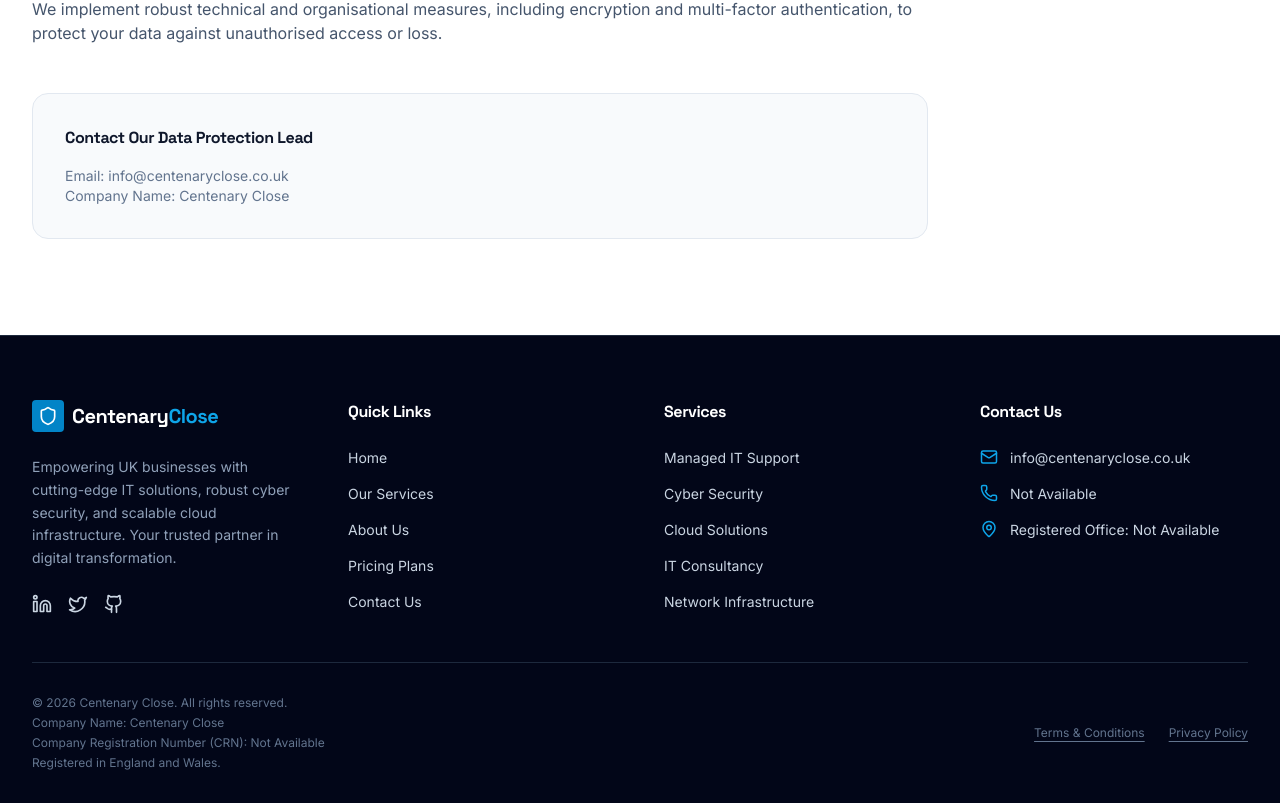
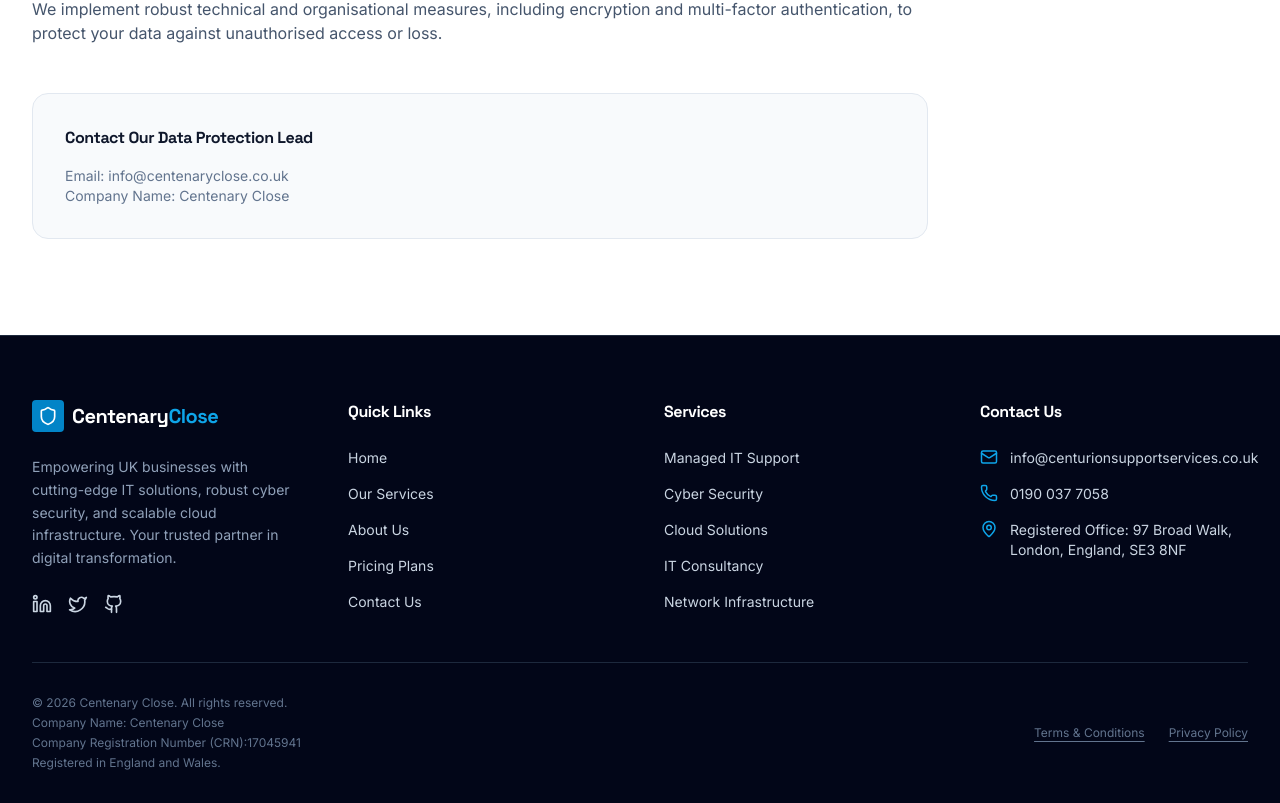
Before and after one commit to consultancy-outfit/100IT-SALESITES-001, a React (Vite) app: page /privacy in a window 1280 px wide. Shown: the part 1643-2446 px from the top of the page. Built offline with nearby package versions, Linux system fonts and the light colour scheme.

Commit message:
Update Footer.tsx
Company Information updated

```diff
--- a/src/components/Footer.tsx
+++ b/src/components/Footer.tsx
@@ -58,15 +58,15 @@
             <ul className="space-y-4 text-sm">
               <li className="flex items-start gap-3">
                 <Mail size={18} className="text-brand-500 shrink-0" />
-                <a href="mailto:info@centenaryclose.co.uk" className="hover:text-brand-400 transition-colors">info@centenaryclose.co.uk</a>
+                <a href="mailto:info@centenaryclose.co.uk" className="hover:text-brand-400 transition-colors">info@centurionsupportservices.co.uk</a>
               </li>
               <li className="flex items-start gap-3">
                 <Phone size={18} className="text-brand-500 shrink-0" />
-                <span>Not Available</span>
+                <span>0190 037 7058</span>
               </li>
               <li className="flex items-start gap-3">
                 <MapPin size={18} className="text-brand-500 shrink-0" />
-                <span>Registered Office: Not Available</span>
+                <span>Registered Office: 97 Broad Walk, London, England, SE3 8NF</span>
               </li>
             </ul>
           </div>
@@ -77,7 +77,7 @@
           <div className="text-xs text-slate-500 space-y-1 text-center md:text-left">
             <p>&copy; {currentYear} Centenary Close. All rights reserved.</p>
             <p>Company Name: Centenary Close</p>
-            <p>Company Registration Number (CRN): Not Available</p>
+            <p>Company Registration Number (CRN):17045941</p>
             <p>Registered in England and Wales.</p>
           </div>
           <div className="flex gap-6 text-xs text-slate-500">
```
